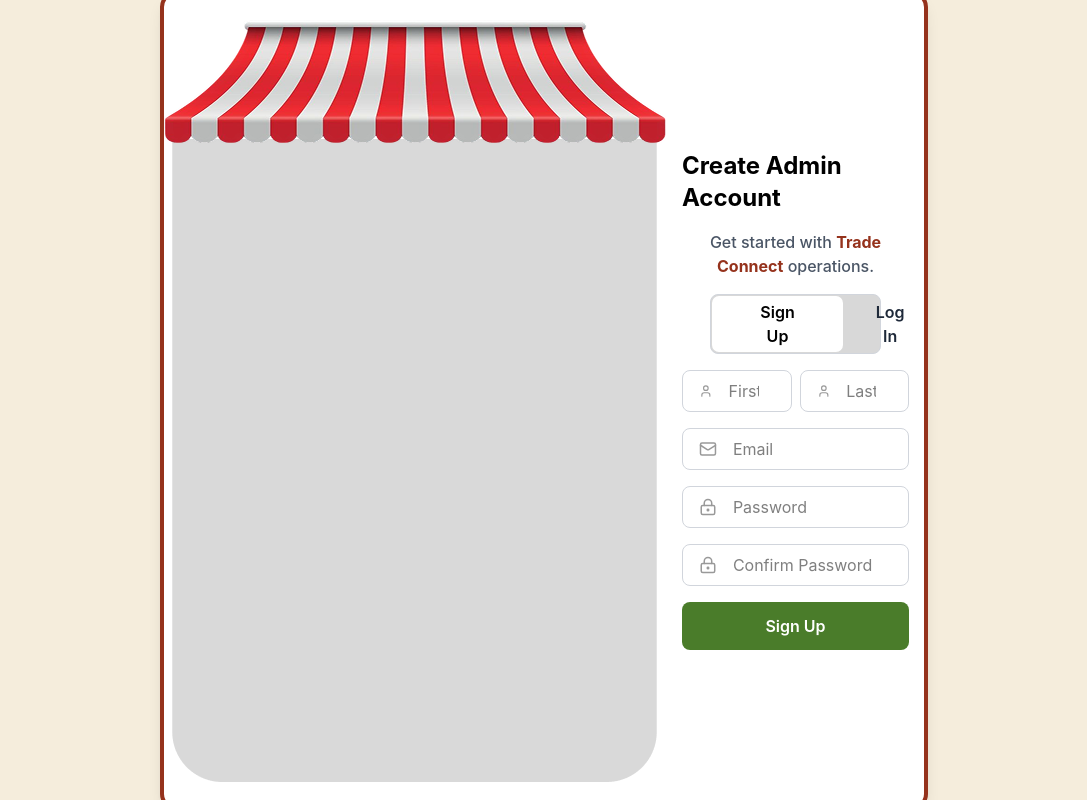
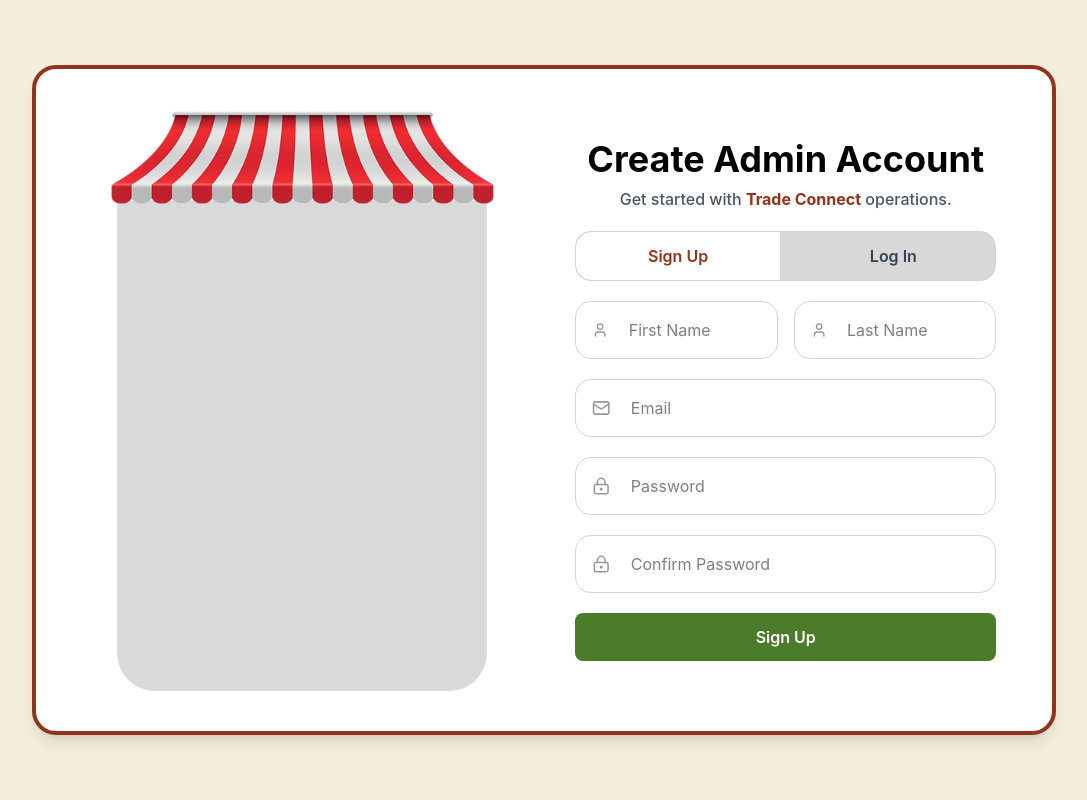
Before and after one commit to chidinmabnwaeze/Tradeconnect, a React (Vite) app: page /register in a window 1280 px wide. Shown: the whole page, without its empty margins (96-1183 px from the left). Built offline with nearby package versions, Linux system fonts and the light colour scheme.

Commit message:
register

```diff
--- a/src/pages/register.tsx
+++ b/src/pages/register.tsx
@@ -4,78 +4,90 @@ import { User, LockKeyholeIcon, Mail } from "lucide-react";
 
 const register = () => {
   return (
-    <div className="bg-global-bg  h-screen w-screen flex justify-center items-center overflow-hidden ">
-      <section className="bg-white w-3/5 p-6 border border-primary border-4 rounded-2xl shadow-lg flex flex-col justify-between items-center">
-        <section className="flex justify-center items-center">
-          <img src={logoCover} alt="Logo-cover" className="hidden md:block" />
+    <div className="bg-global-bg min-h-screen w-full flex justify-center items-center px-4 py-8">
+      <section className="bg-white w-full max-w-5xl p-6 md:p-10 border border-primary border-4 rounded-3xl shadow-lg flex flex-col md:flex-row md:items-stretch gap-8">
+        <section className="hidden md:flex justify-center items-center md:w-1/2">
+          <img
+            src={logoCover}
+            alt="Logo-cover"
+            className="w-full max-w-sm object-contain"
+          />
+        </section>
+
         <form
           action=""
-            className="flex flex-col justify-center items-center px-4 space-y-4 w-full"
+          className="flex flex-col justify-center items-center w-full md:w-1/2 px-2 sm:px-4 space-y-5"
         >
-            <h1 className="text-2xl font-bold">Create Admin Account</h1>
-            <p className="text-gray-600 font-medium text-center">
+          <div className="w-full text-center">
+            <h1 className="text-3xl md:text-4xl font-bold">
+              Create Admin Account
+            </h1>
+            <p className="text-gray-600 font-medium mt-2">
               Get started with{" "}
               <span className="font-bold text-primary">Trade Connect</span>{" "}
               operations.
             </p>
-            {/* tab */}
-            <div className="flex justify-start items-center border border-gray-300 rounded-lg w-3/4 bg-gray ">
-              <button className="bg-white justify-start flex font-semibold border border-gray py-1 px-12 rounded-lg">
+          </div>
+
+          <div className="flex w-full flex-col sm:flex-row gap-3 border border-gray-300 rounded-2xl overflow-hidden bg-gray">
+            <button className="w-full sm:w-1/2 bg-white text-primary font-semibold py-3 sm:px-6 rounded-none sm:rounded-l-2xl">
               Sign Up
             </button>
-              <button className="text-gray-800 font-semibold py-1 px-8  rounded-r-lg">
+            <button className="w-full sm:w-1/2 text-gray-700 font-semibold py-3 sm:px-6 rounded-none sm:rounded-r-2xl">
               Log In
             </button>
           </div>
-            <div className="flex justify-between items-center space-x-2">
-              <div className="flex justify-center items-center border border-gray-300 rounded-lg w-full px-4 ">
+
+          <div className="flex flex-col sm:flex-row gap-4 w-full">
+            <div className="flex items-center border border-gray-300 rounded-2xl w-full px-4 py-2">
               <User className="w-5 text-gray-bg" />
               <input
                 type="text"
                 placeholder="First Name"
-                  className="py-2 px-4 w-full"
+                className="ml-3 py-2 px-2 w-full bg-transparent outline-none"
               />
             </div>
-              <div className="flex justify-center items-center border border-gray-300 rounded-lg w-full px-4 ">
+            <div className="flex items-center border border-gray-300 rounded-2xl w-full px-4 py-2">
               <User className="w-5 text-gray-bg" />
               <input
                 type="text"
                 placeholder="Last Name"
-                  className=" py-2 px-4 w-full"
+                className="ml-3 py-2 px-2 w-full bg-transparent outline-none"
               />
             </div>
           </div>
 
-            <div className="flex justify-center items-center border border-gray-300 rounded-lg w-full pl-4 ">
+          <div className="flex items-center border border-gray-300 rounded-2xl w-full px-4 py-2">
             <Mail className="w-5 text-gray-bg" />
             <input
               type="email"
               placeholder="Email"
-                className="py-2 px-4 w-full"
+              className="ml-3 py-2 px-2 w-full bg-transparent outline-none"
             />
           </div>
-            <div className="flex justify-center items-center border border-gray-300 rounded-lg w-full pl-4 ">
+
+          <div className="flex items-center border border-gray-300 rounded-2xl w-full px-4 py-2">
             <LockKeyholeIcon className="w-5 text-gray-bg" />
             <input
               type="password"
               placeholder="Password"
-                className="py-2 px-4 w-full"
+              className="ml-3 py-2 px-2 w-full bg-transparent outline-none"
             />
           </div>
 
-            <div className="flex justify-center items-center border border-gray-300 rounded-lg w-full pl-4 ">
+          <div className="flex items-center border border-gray-300 rounded-2xl w-full px-4 py-2">
             <LockKeyholeIcon className="w-5 text-gray-bg" />
             <input
               type="password"
               placeholder="Confirm Password"
-                className="py-2 px-4 w-full"
+              className="ml-3 py-2 px-2 w-full bg-transparent outline-none"
             />
           </div>
-            <button className="btn-primary text-white py-2 px-4 rounded-lg w-full">
+
+          <button className="btn-primary text-white py-3 rounded-2xl w-full text-base font-semibold">
             Sign Up
           </button>
         </form>
-        </section>
       </section>
     </div>
   );
```
Lines whose indentation alone changed are shown as unchanged.
